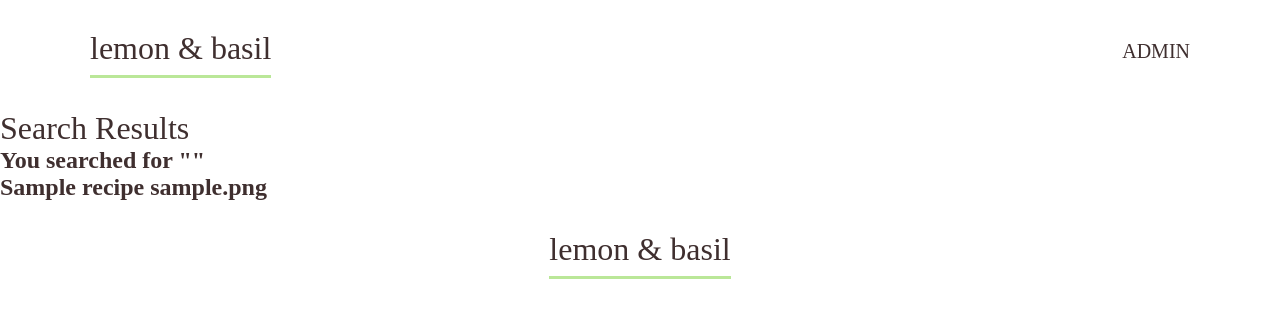
After one commit to cleisen/idm232, a PHP site: page /final/results.php in a window 1280 px wide. The commit adds this page. Shown: the top 318 px of the page. Run offline with PHP 8.4, Linux system fonts and the light colour scheme; tables that the repository leaves empty or names only in its code hold one stand-in row (values such as "Sample post"); some web fonts are replaced.

Commit message:
search try

```diff
--- /dev/null
+++ b/final/results.php
@@ -0,0 +1,60 @@
+<?php
+
+include_once __DIR__ . '/app.php';
+$page_title = 'Search Results';
+include_once __DIR__ . '/_components/header.php';
+?>
+
+<h1>Search Results</h1>
+<?php
+if (isset($_GET['search'])) {
+    $search = $_GET['search'];
+} else {
+    $search = '';
+}
+$query = 'SELECT *';
+$query .= ' FROM recipes';
+$query .= " WHERE recipe_title LIKE '%{$search}%'";
+$query .= " OR file_path LIKE '%{$search}%'";
+$query .= " OR introduction LIKE '%{$search}%'";
+$query .= " OR ingredients LIKE '%{$search}%'";
+$query .= " OR instructions LIKE '%{$search}%'";
+$results = mysqli_query($db_connection, $query);
+
+// Check if was have more than 0 results from db
+if ($results->num_rows > 0) {
+    $recipes_results = true;
+} else {
+    $recipes_results = false;
+}
+?>
+<h2>You searched for "<?php echo $search; ?>"</h2>
+        <?php
+        // If no results, echo no results
+        if (!$recipes_results) {
+            echo '<p>No results found</p>';
+        }
+
+
+        // If error query param exist, show error message
+          if (isset($_GET['error'])) {
+              echo '<p class="">' . $_GET['error'] . '</p>';
+          }?>
+              </div>
+
+            </div>
+
+            <?php
+            $site_url = site_url();
+            // If we have results, show them
+              if ($recipes_results) {
+                  while ($recipes_results = mysqli_fetch_assoc($results)) {
+                      echo '<div class="">';
+                      echo '<h2>' . $recipes_results['recipe_title'] . ' ' . $recipes_results['file_path'] . '</h2>';
+                      echo '</div>';
+                  }
+              }
+        ?>
+
+<?php include_once __DIR__ . '/_components/footer.php';
+?>
```
Also changed, not shown: final/index.php (+9 -33 lines).
